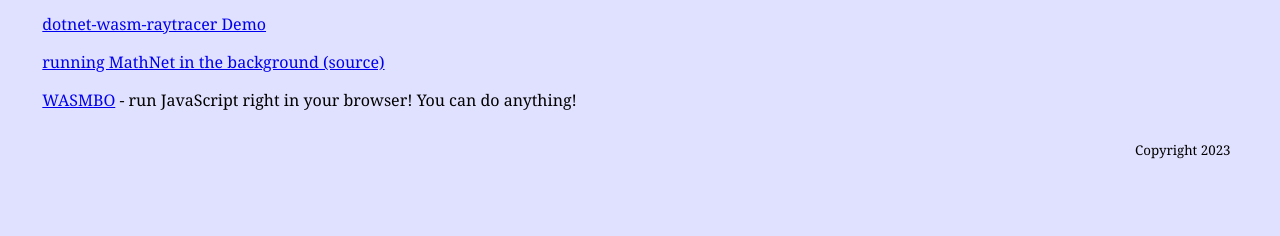
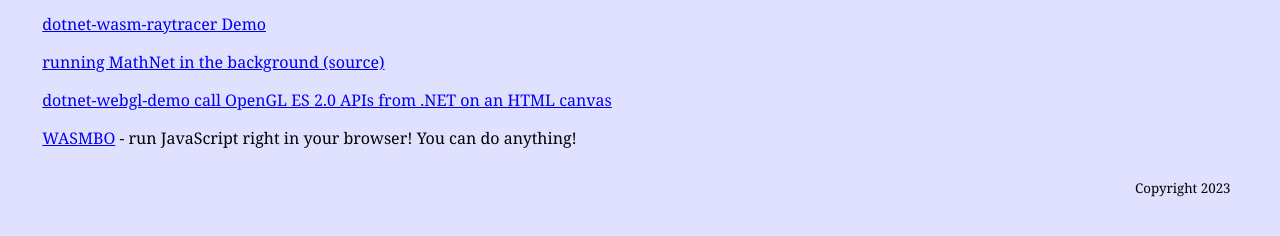
Before and after one commit to lambdageek/lambdageek.github.io, a plain HTML site: page index.html in a window 1280 px wide. Shown: the part 124-360 px from the top of the page. Drawn offline with Linux system fonts and the light colour scheme.

Commit message:
Update index.html

```diff
--- a/index.html
+++ b/index.html
@@ -12,6 +12,7 @@
 
 <p><a href="/dotnet-wasm-raytracer">dotnet-wasm-raytracer Demo</a></p>
 <p><a href="https://github.com/lambdageek/maath">running MathNet in the background (source)</a></p>
+<p><a href="/dotnet-webgl-demo">dotnet-webgl-demo call OpenGL ES 2.0 APIs from .NET on an HTML canvas</a></p>
 <p><a href="/wasmbo">WASMBO</a> - run JavaScript right in your browser! You can do anything!</p>
 
 <div id="footer">Copyright 2023</div>
```
